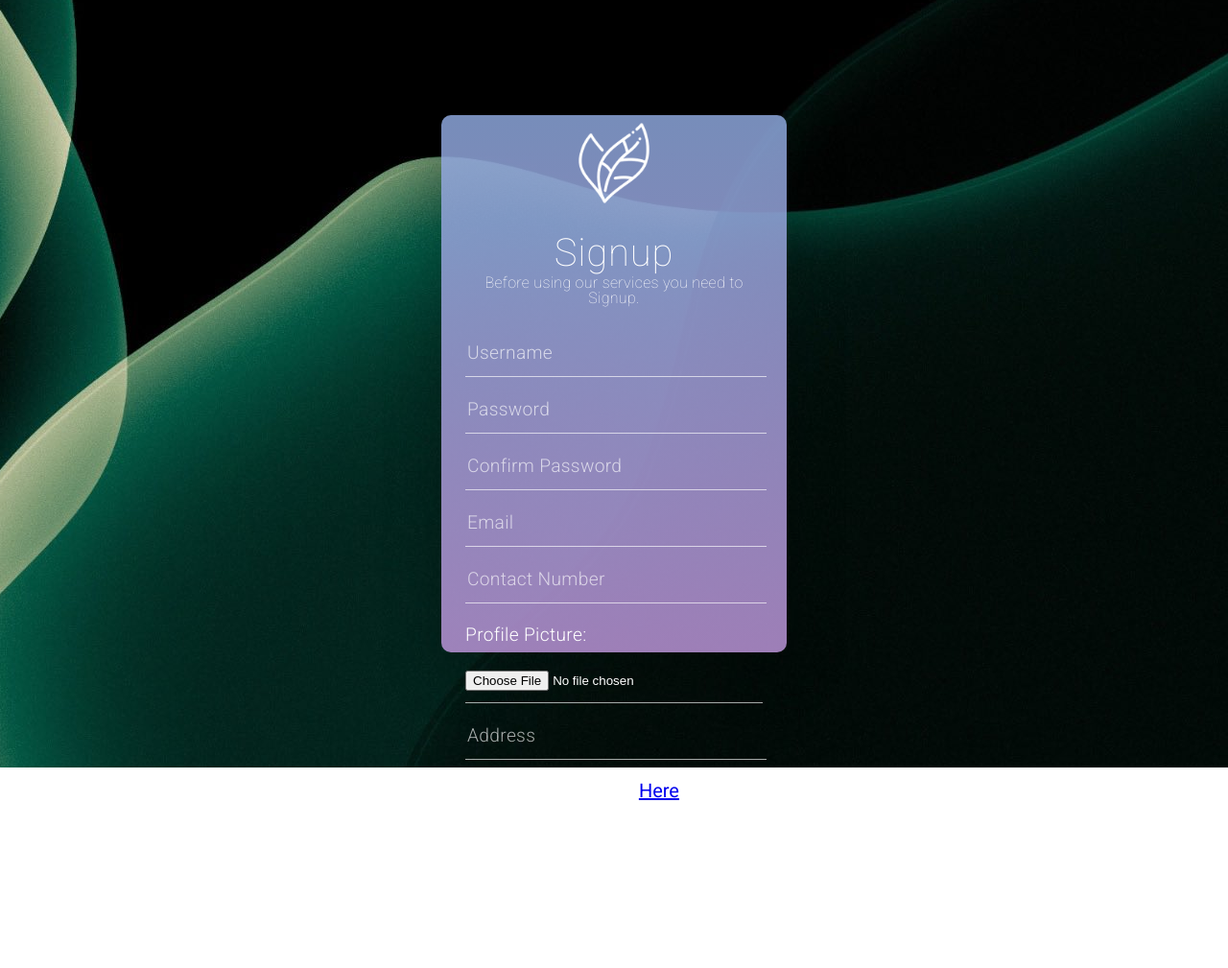
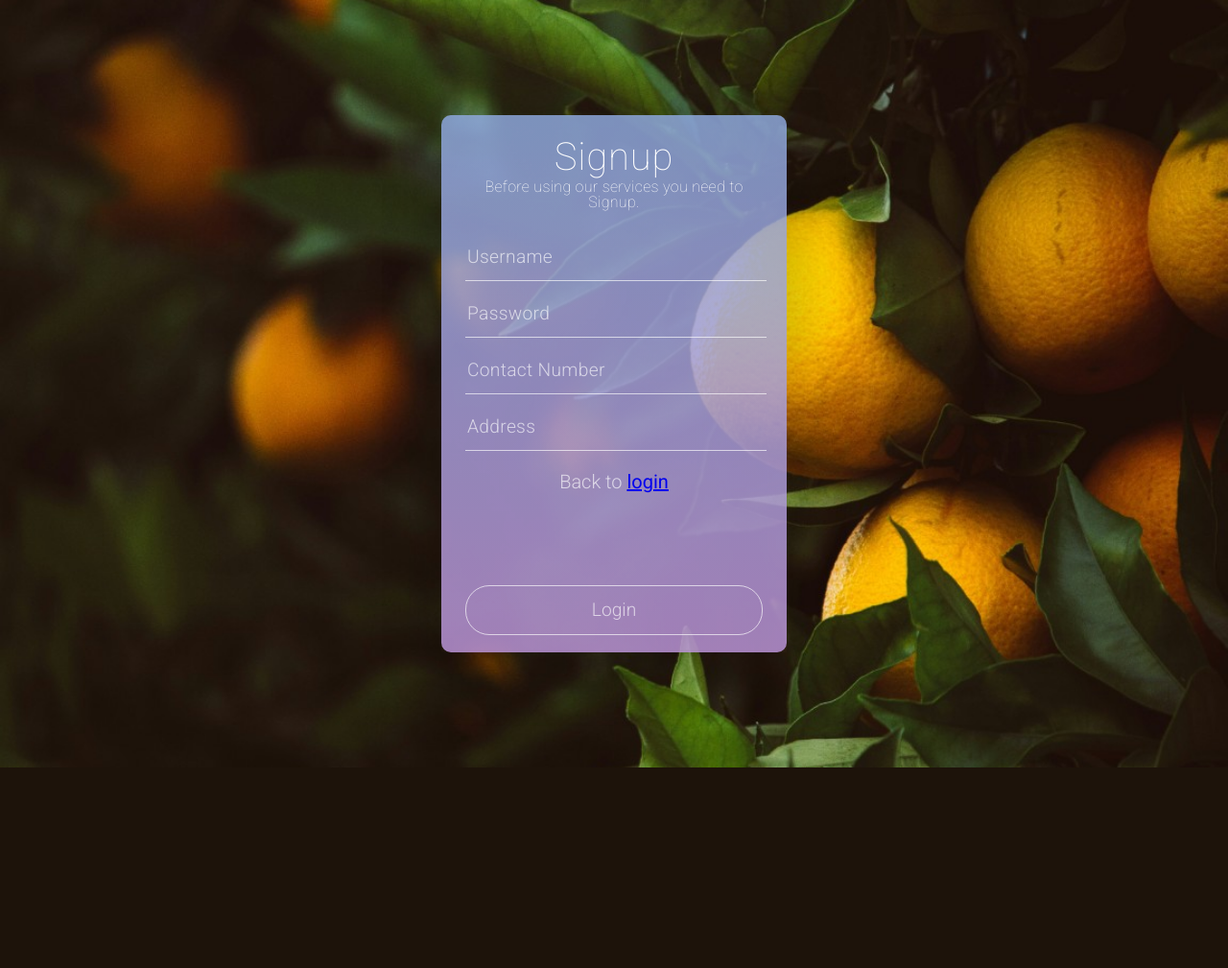
Before and after one commit to V014/farmtime, a PHP site: page /signup.html in a window 1280 px wide. Shown: the whole page at 96% size. After the commit the page ends 800 px from the top, so only its background shows below. Run offline with PHP 8.4, Linux system fonts and the light colour scheme.

Commit message:
unifying login and signup design

```diff
--- a/www/css/login.css
+++ b/www/css/login.css
@@ -117,7 +117,8 @@ button:focus {
   -webkit-justify-content: center;
   -ms-flex-pack: center;
   justify-content: center;
-  background: url('../img/login-background.jpg') no-repeat center center fixed;
+  background: url('../img/weather.jpg') no-repeat center center fixed;
+  background-size: cover;
   height: 100%;
 }
 
--- a/www/signup.html
+++ b/www/signup.html
@@ -12,20 +12,16 @@
         <div class='window'>
             <div class='overlay'></div>
             <div class='content'>
-                <img src="img/leaf-light.png" alt="Farm time logo" class="logo">
                 <div class='welcome'>Signup</div>
                 <div class='subtitle'>Before using our services you need to Signup.</div>
                 <form action="js/signup.js" method="post">
                     <div class='input-fields'>
                         <input type='text' placeholder='Username' class='input-line full-width' id="username"></input>
                         <input type='password' placeholder='Password' class='input-line full-width' id="password"></input>
-                        <input type='password' placeholder='Confirm Password' class='input-line full-width' id="confirm_password"></input>
-                        <input type="email" placeholder='Email' class='input-line full-width' id="email"></input>
                         <input type='text' placeholder='Contact Number' class='input-line full-width' id="contact_number"></input>
-                        <div class='input-line full-width'><label for="profile_picture">Profile Picture:</label><input type="file" id="profile_picture" accept="image/*"></div>
                         <input type='text' placeholder='Address' class='input-line full-width' id="address"></input>
                     </div>
-                    <div class='spacing'>or register <span class='highlight'><a href="register.html">Here</a></span></div>
+                    <div class='spacing'>Back to <span class='highlight'><a href="index.html">login</a></span></div>
                     <div><button class='ghost-round full-width' type="submit">Login</button></div>
                 </form>
             </div>
```
